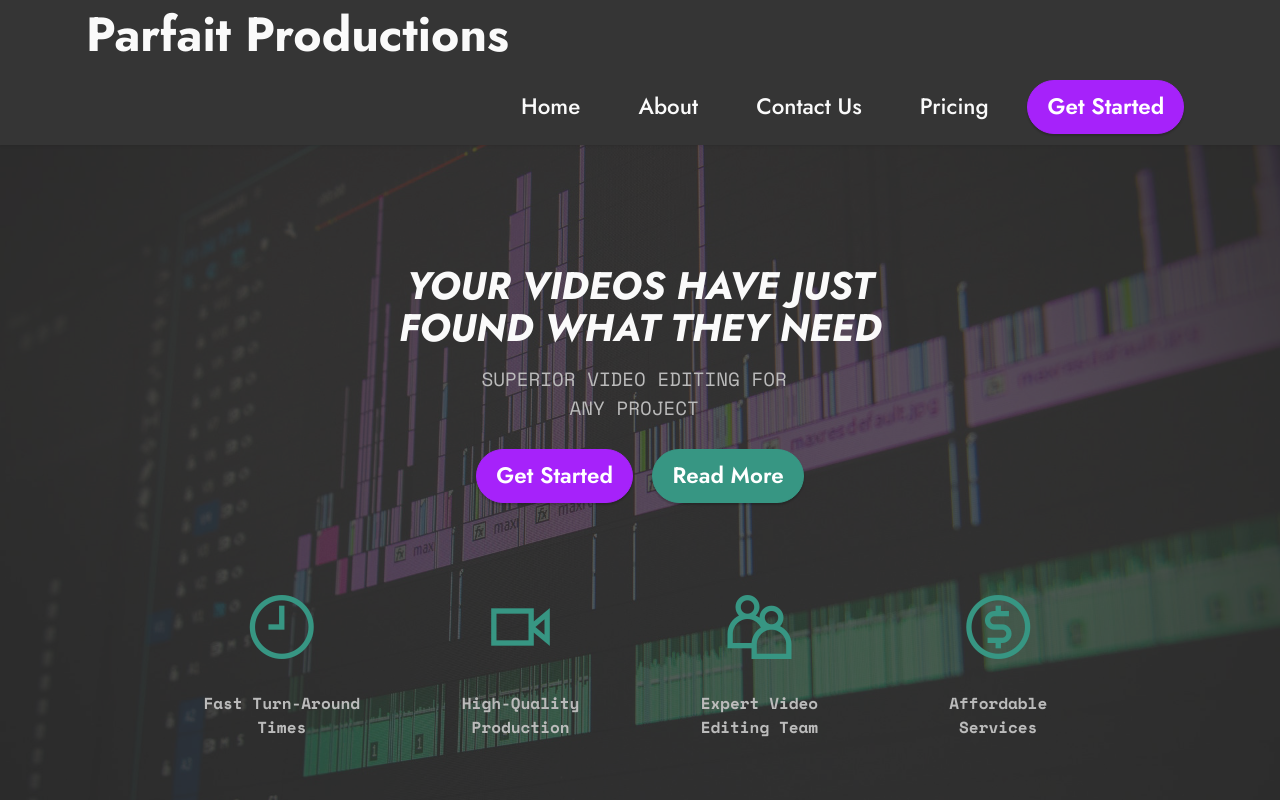
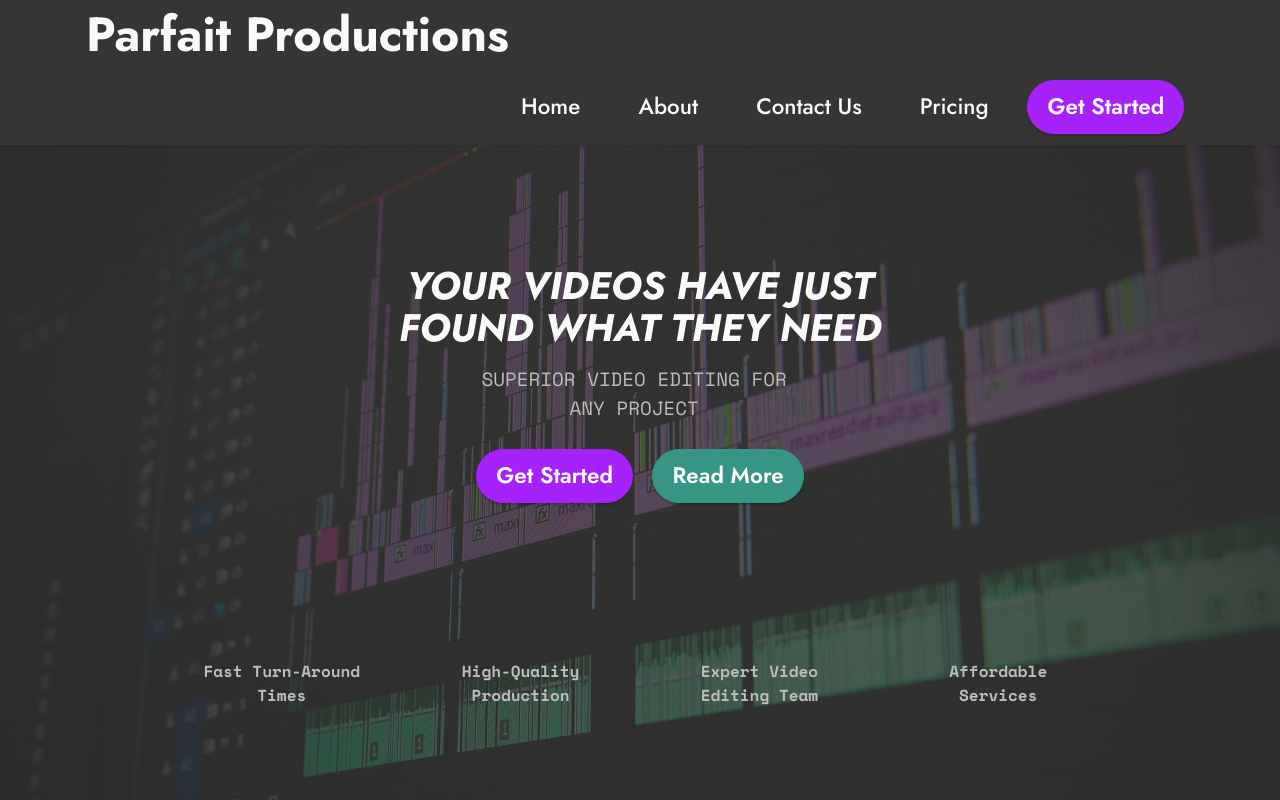
Before and after one commit to icecakeq/icecakeq.github.io, a plain HTML site: page index.html in a window 1280 px wide. Shown: the top 800 px of the page. Drawn offline with nearby package versions, Linux system fonts and the light colour scheme; files whose address does not match are found by name.

Commit message:
Revert "Merge branch 'main' of https://github.com/icecakeq/icecakeq.github.io"
This reverts commit f3af586787f2181d513a6b152c11ed6c42cdacd1, reversing
changes made to 0c51a6b70a61ed089f76bd98a3e51537ed89c429.

```diff
--- a/index.html
+++ b/index.html
@@ -1,7 +1,6 @@
 <!DOCTYPE html>
 <html  >
 <head>
-
   <meta charset="UTF-8">
   <meta http-equiv="X-UA-Compatible" content="IE=edge">
 
@@ -15,7 +14,7 @@
 
 
 
-  <link rel="stylesheet" href="assets/web/assets/mobirise-icons2/mobirise2.css">
+  <link rel="stylesheet" href="assets/images/logo.png">
   <link rel="stylesheet" href="assets/bootstrap/css/bootstrap.min.css">
   <link rel="stylesheet" href="assets/bootstrap/css/bootstrap-grid.min.css">
   <link rel="stylesheet" href="assets/bootstrap/css/bootstrap-reboot.min.css">
```
Also changed, not shown: assets/images/logo.png, 2 other files.
